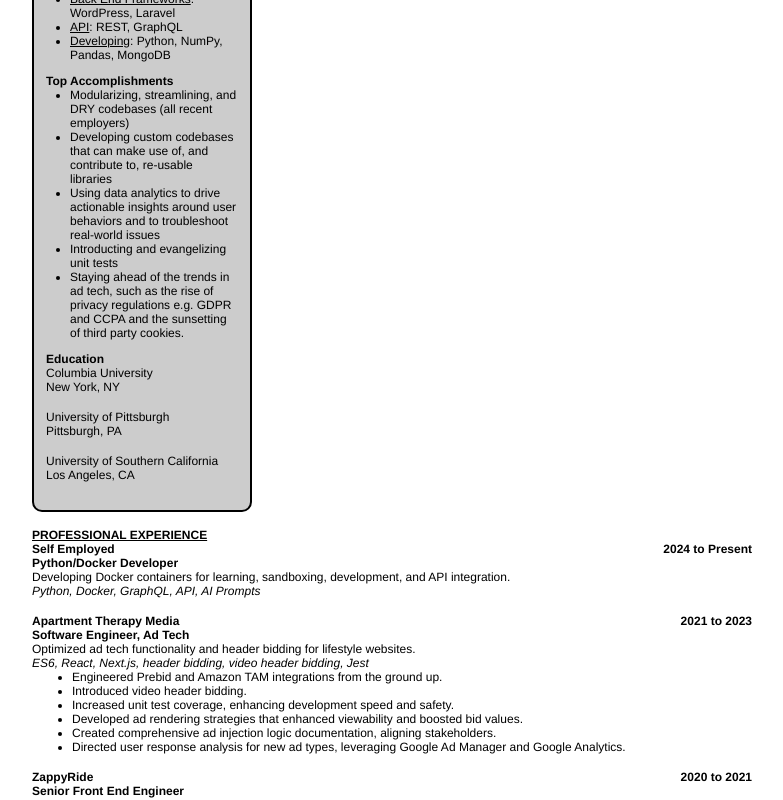
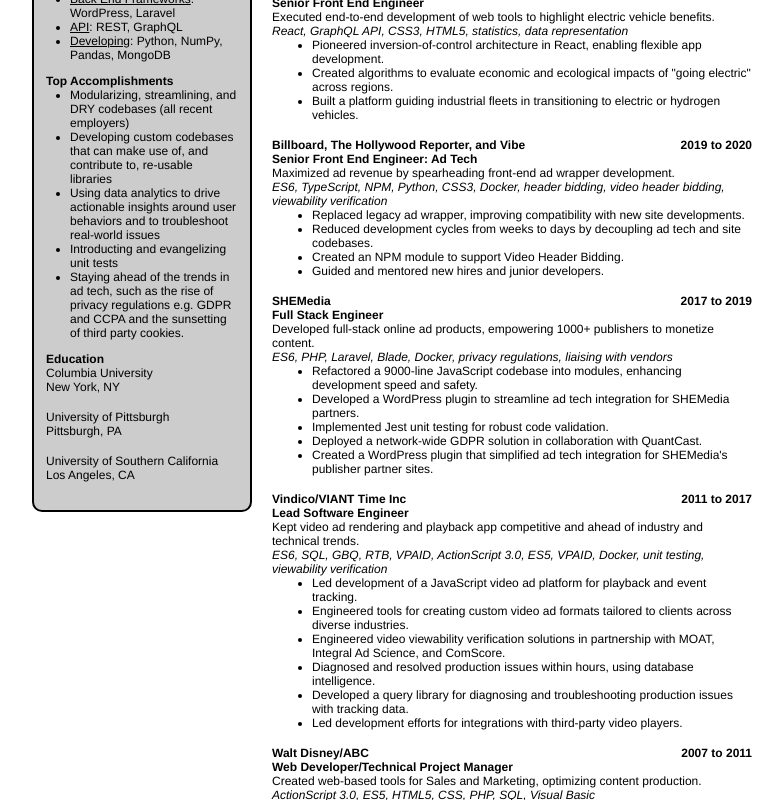
Before and after one commit to Engywook2005/rsm_json_based, a website built with webpack: page public/index.html in a window 1280 px wide. Shown: the part 320-1120 px from the top of the page, without its empty margins (248-1031 px from the left). Built offline with nearby package versions, Linux system fonts and the light colour scheme.

Commit message:
Gregt/styling experience (#3)
* Getting there with this

* Now just need to have positions after the page break be full width

* Removing margins from positions that end below the sidebar

* Mostly working but we are stuck with an edge case because, when removing the margin, the position near the bottom of the page does not overflow.

* Added note for another time.

```diff
--- a/app/htmlBuilder/index.js
+++ b/app/htmlBuilder/index.js
@@ -1,3 +1,4 @@
-import { buildElement } from "./htmlBuilder";
+import { buildElement } from './htmlBuilder';
+import { removeMarginFromPos } from './rerender';
 
-export { buildElement };
+export { buildElement, removeMarginFromPos };
--- /dev/null
+++ b/app/htmlBuilder/rerender.js
@@ -0,0 +1,17 @@
+function removeMarginFromPos() {
+  const positions = document.querySelectorAll('.position');
+
+  positions.forEach((position, i) => {
+    const rect = position.getBoundingClientRect();
+
+    const posBottom = rect.bottom + scrollY;
+    console.log(`${i} ${posBottom}`);
+    const pageBottom = 1005;
+
+    if (posBottom > pageBottom) {
+      position.classList.add('page-2');
+    }
+  });
+}
+
+export { removeMarginFromPos };
--- a/app/main.js
+++ b/app/main.js
@@ -1,5 +1,5 @@
 import { fetch } from './fetch';
-import { buildElement } from './htmlBuilder';
+import { buildElement, removeMarginFromPos } from './htmlBuilder';
 import { buildSidebar, buildWorkExperience } from './parser';
 import '../scss/style.scss';
 
@@ -11,6 +11,8 @@
     buildSidebar(rsmObj.rsm, sidebar);
     target.appendChild(sidebar);
     buildWorkExperience(rsmObj.rsm.experience, target);
+
+    removeMarginFromPos();
   }
 };
 
--- a/app/parser/parser.js
+++ b/app/parser/parser.js
@@ -85,6 +85,7 @@
 
   // Only handle active positions
   const activePositions = obj.positions.filter((position) => {
+    // @TODO - add ids for positions and items. This way separate, dedicated json docs can track whether each item is active, and I won't have to worry about keeping the text the same between multiple documents.
     return position.active;
   });
 
--- a/scss/style.scss
+++ b/scss/style.scss
@@ -1,5 +1,12 @@
 $light-gray: #cccccc;
 $vertical-separation: 1rem;
+$position-margin: calc(2in + 3rem);
+
+@media print {
+  .position.page-2 {
+     margin-left: 0 !important
+  }
+}
 
 body {
   font-family: Helvetica, Arial, sans-serif;
@@ -22,6 +29,7 @@
     }
 
     .sidebar {
+      float: left;
       width: 2in;
       background-color: $light-gray;
       padding: 0.75rem;
@@ -47,14 +55,13 @@
       text-transform: uppercase;
       text-decoration: underline;
       margin-top: $vertical-separation;
-    }
-
-    .title.experience, .position {
-      width: 100%;
+      margin-left: $position-margin;
     }
 
     .position {
       margin-bottom: $vertical-separation;
+      margin-left: $position-margin;
+      page-break-inside: avoid;
 
       .employer_duration, .job_title {
         font-weight: bold;
```
